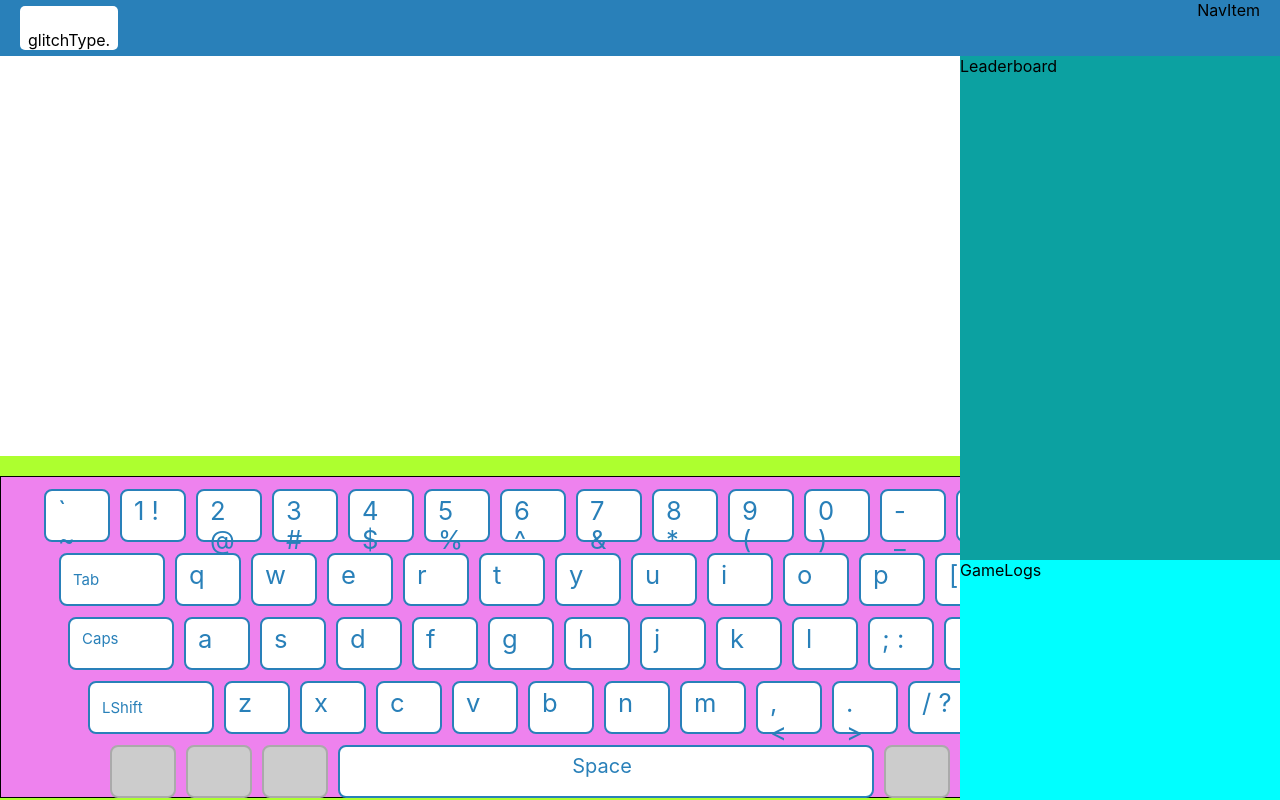
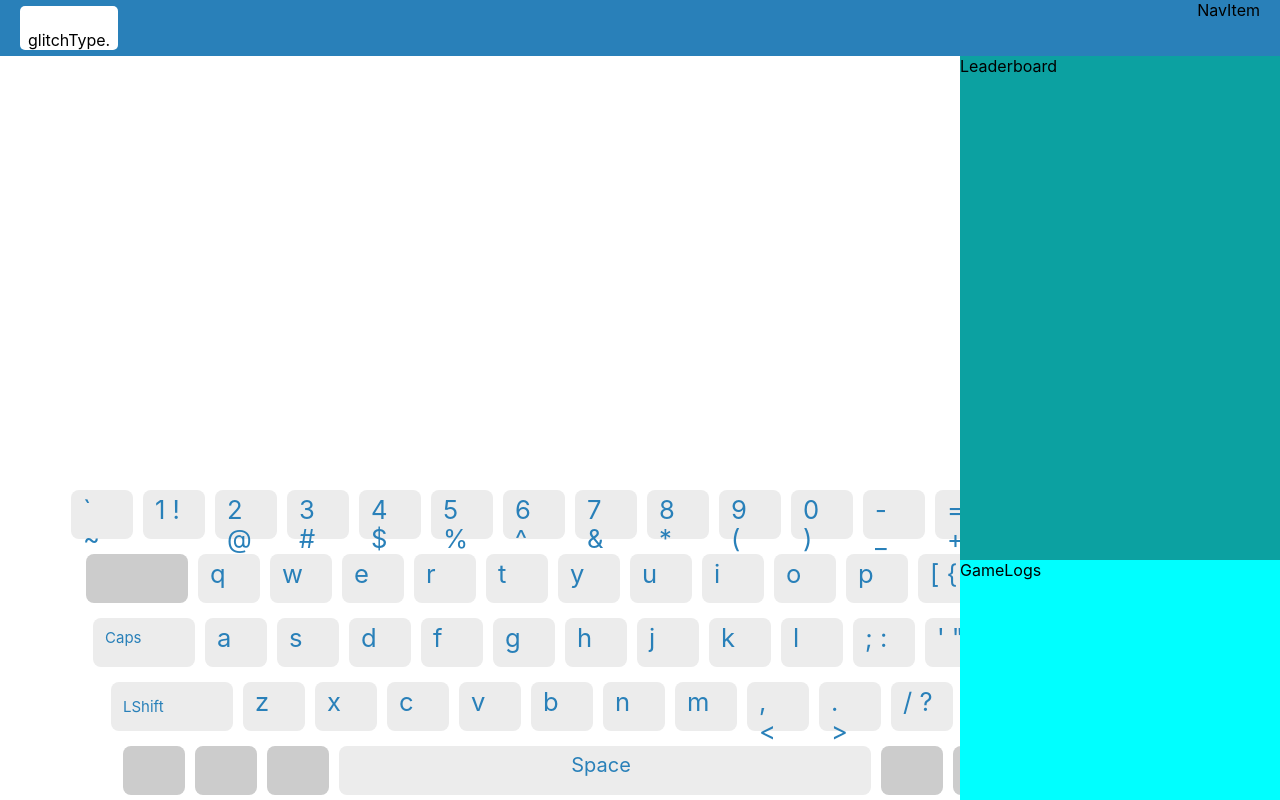
Before and after one commit to dush-t/glitchType, a React (Create React App) app in the folder glitch_type_client/: page / in a window 1280 px wide. Built offline with nearby package versions, Linux system fonts and the light colour scheme.

Commit message:
Finish up keyboard

```diff
--- a/glitch_type_client/src/components/Keyboard/Key/Key.js
+++ b/glitch_type_client/src/components/Keyboard/Key/Key.js
@@ -28,9 +28,11 @@ const key = (props) => {
         keyStyleClass = [keyStyleClass, classes.disabled].join(' ')
     }
 
+    let key = props.disabled ? "" : props.keyName
+
     return (
         <div className={keyStyleClass}>
-            {props.disabled ? "" : props.keyName}
+            {props.upperCase && props.keyType === "letter" ? key.toUpperCase() : key}
         </div>
     )
 }
--- a/glitch_type_client/src/components/Keyboard/Key/Key.module.css
+++ b/glitch_type_client/src/components/Keyboard/Key/Key.module.css
@@ -5,7 +5,7 @@
     width: 100px;
     height: 68%;
     display: block;
-    border: 2px solid white;
+    /* border: 2px solid white; */
     text-align: left;
     padding-top: 5px;
     padding-left: 12px;
@@ -26,8 +26,8 @@
     width: 100px;
     height: 68%;
     display: block;
-    background-color: white;
-    border: 2px solid #2980b9;
+    background-color: #ececec;
+    /* border: 2px solid #2980b9; */
     text-align: left;
     padding-top: 5px;
     padding-left: 12px;
@@ -39,11 +39,11 @@
     margin-left: 10px;
     margin-bottom: 2px;
     cursor: pointer;
-    transition: box-shadow 0.7s ease;
+    transition: box-shadow 0.7s ease height 0.2s ease;
 }
 
 .disabled {
-    border: 2px solid #aaa;
+    /* border: 2px solid #aaa; */
     background-color: #ccc;
 }
 
--- a/glitch_type_client/src/components/Keyboard/Keyboard.js
+++ b/glitch_type_client/src/components/Keyboard/Keyboard.js
@@ -14,11 +14,13 @@ class Keyboard extends Component {
         super(props)
         console.log("Building keyboard from data")
         this.state = {
+            eggString: '',
             row1: {},
             row2: {},
             row3: {},
             row4: {},
             row5: {},
+            capsLock: false
         }
         Object.keys(keyboardData).forEach((key) => {
             let rowKeyData = {}
@@ -31,13 +33,25 @@ class Keyboard extends Component {
         console.log(this.state)
     }
 
-    componentWillMount = () => {
+    componentDidMount = () => {
         window.addEventListener('keydown', (e) => {
-            const {row, keyName} = keyMap[e.keyCode.toString()]
+            const keyData = keyMap[e.keyCode.toString()]
+            if (keyData === undefined || keyData === null) {
+                console.log('Unsupported key pressed')
+                return
+            }
+
+            const {row, keyName} = keyData
             this.keyDownHandler(row, keyName)
         })
         window.addEventListener('keyup', (e) => {
-            const {row, keyName} = keyMap[e.keyCode.toString()]
+            const keyData = keyMap[e.keyCode.toString()]
+            if (keyData === undefined || keyData === null) {
+                console.log('Unsupported key pressed')
+                return
+            }
+
+            const {row, keyName} = keyData
             this.keyUpHandler(row, keyName)
         })
     }
@@ -45,6 +59,10 @@ class Keyboard extends Component {
     keyDownHandler = (row, key) => {
         const rowObj = this.state[row]
         const keyObj = rowObj[key]
+        if (keyObj.disabled) {
+            return
+        }
+
         const updatedKeyObj = {...keyObj, pressed: true}
         const updatedRowObj = {...rowObj}
         updatedRowObj[key] = updatedKeyObj
@@ -58,12 +76,27 @@ class Keyboard extends Component {
     keyUpHandler = (row, key) => {
         const rowObj = this.state[row]
         const keyObj = rowObj[key]
+        if (keyObj.disabled) {
+            return
+        }
+
         const updatedKeyObj = {...keyObj, pressed: false}
         const updatedRowObj = {...rowObj}
         updatedRowObj[key] = updatedKeyObj
 
         const updationObj = {}
         updationObj[row] = updatedRowObj
+
+        if (key === 'Caps') {
+            updationObj['capsLock'] = !this.state.capsLock
+            updationObj[row][key].pressed = !this.state.capsLock
+        }
+
+        updationObj.eggString = this.state.eggString + key
+        if (updationObj.eggString === 'gay') {
+            alert('Ur mom gay')
+        }
+        console.log(updationObj.eggString)
 
         this.setState(updationObj)
     }
@@ -73,7 +106,7 @@ class Keyboard extends Component {
         const keyList = Object.keys(rowData).map((keyName) => {
             const {pressed, disabled, type} = rowData[keyName]
             return (
-                <Key pressed={pressed} keyType={type} disabled={disabled} keyName={keyName} key={keyName}/>
+                <Key pressed={pressed} keyType={type} disabled={disabled} keyName={keyName} key={keyName} upperCase={this.state.capsLock}/>
             )
         })
         return keyList
--- a/glitch_type_client/src/components/Keyboard/Keyboard.module.css
+++ b/glitch_type_client/src/components/Keyboard/Keyboard.module.css
@@ -2,13 +2,13 @@
     height: 80%;
     margin-top: 20px;
     width: 1200px;
-    border: 1px solid black;
+    /* border: 1px solid black; */
     margin-left: auto;
     margin-right: auto;
 }
 
 .row {
-    background-color: violet;
+    background-color: white;
     height: 20%;
     display: flex;
     justify-content: center;
--- a/glitch_type_client/src/components/Keyboard/keyMap.js
+++ b/glitch_type_client/src/components/Keyboard/keyMap.js
@@ -1,21 +1,24 @@
 const keyMap = {
-    "8#": {keyName: "backspace", row: 'row1'},
-    "9#": {keyName: "tab", row: 'row2'},
-    "13": {keyName: "enter", row: 'row3'},
-    "16": {keyName: "shift", row: 'row4'},
-    "17": {keyName: "ctrl", row: 'row5'},
-    "18": {keyName: "alt", row: 'row5'},
-    "20": {keyName: "caps_lock", row: 'row3'},
-    "48": {keyName: "0", row: 'row1'},
-    "49": {keyName: "1", row: 'row1'},
-    "50": {keyName: "2", row: 'row1'},
-    "51": {keyName: "3", row: 'row1'},
-    "52": {keyName: "4", row: 'row1'},
-    "53": {keyName: "5", row: 'row1'},
-    "54": {keyName: "6", row: 'row1'},
-    "55": {keyName: "7", row: 'row1'},
-    "56": {keyName: "8", row: 'row1'},
-    "57": {keyName: "9", row: 'row1'},
+    "61": {keyName: "= +", row: 'row1'},
+    "173": {keyName: "- _", row: 'row1'},
+    "32": {keyName: "Space", row: 'row5'},
+    "8": {keyName: "Backspace", row: 'row1'},
+    "9": {keyName: "Tab", row: 'row2'},
+    "13": {keyName: "Enter", row: 'row3'},
+    "16": {keyName: "LShift", row: 'row4'},
+    "17": {keyName: "Ctrl", row: 'row5'},
+    "18": {keyName: "lAlt", row: 'row5'},
+    "20": {keyName: "Caps", row: 'row3'},
+    "48": {keyName: "0 )", row: 'row1'},
+    "49": {keyName: "1 !", row: 'row1'},
+    "50": {keyName: "2 @", row: 'row1'},
+    "51": {keyName: "3 #", row: 'row1'},
+    "52": {keyName: "4 $", row: 'row1'},
+    "53": {keyName: "5 %", row: 'row1'},
+    "54": {keyName: "6 ^", row: 'row1'},
+    "55": {keyName: "7 &", row: 'row1'},
+    "56": {keyName: "8 *", row: 'row1'},
+    "57": {keyName: "9 (", row: 'row1'},
     "65": {keyName: "a", row: 'row3'},
     "66": {keyName: "b", row: 'row4'},
     "67": {keyName: "c", row: 'row4'},
@@ -42,7 +45,7 @@ const keyMap = {
     "88": {keyName: "x", row: 'row4'},
     "89": {keyName: "y", row: 'row2'},
     "90": {keyName: "z", row: 'row4'},
-    "186": {keyName: "; :", row: 'row3'},
+    "59": {keyName: "; :", row: 'row3'},
     "187": {keyName: "= +", row: 'row1'},
     "188": {keyName: ", <", row: 'row4'},
     "189": {keyName: "- _", row: 'row1'},
--- a/glitch_type_client/src/components/Keyboard/keyboardData.js
+++ b/glitch_type_client/src/components/Keyboard/keyboardData.js
@@ -16,7 +16,7 @@ const keyboardData = {
         {value: 'Backspace', type: 'backSpace', disabled: false}
     ],
     row2: [
-        {value: 'Tab', type: 'tab', disabled: false},
+        {value: 'Tab', type: 'tab', disabled: true},
         {value: 'q', type: 'letter', disabled: false},
         {value: 'w', type: 'letter', disabled: false},
         {value: 'e', type: 'letter', disabled: false},
--- a/glitch_type_client/src/containers/GameArea/GameArea.module.css
+++ b/glitch_type_client/src/containers/GameArea/GameArea.module.css
@@ -9,7 +9,7 @@
 
 .KeyboardArea {
     position: absolute;
-    background-color: greenyellow;
+    background-color: white;
     bottom: 0;
     left: 0;
     height: 50%;
```
